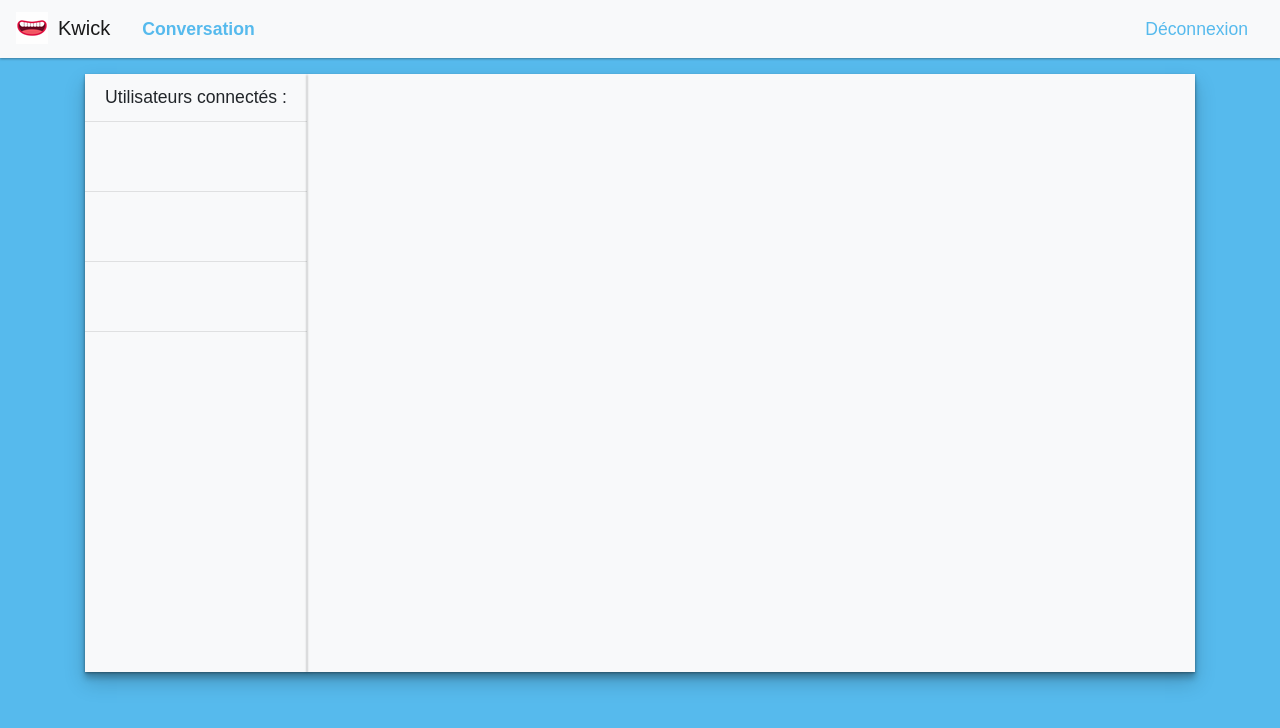
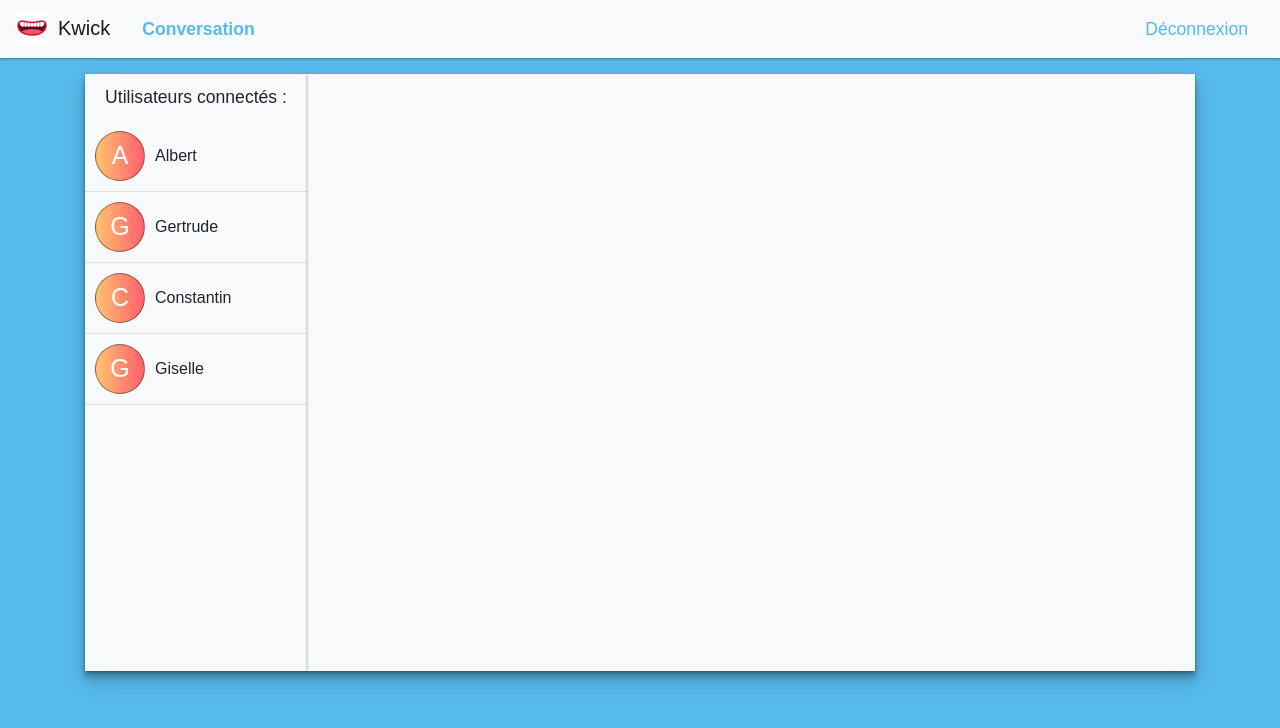
Before and after one commit to Viliprant/Kwick, a React (Create React App) app: page /chat in a window 1280 px wide. Shown: the top 728 px of the page. Built offline with nearby package versions, Linux system fonts and the light colour scheme.

Commit message:
listUser dynamic with map function

```diff
--- a/src/Components/ListUsers.js
+++ b/src/Components/ListUsers.js
@@ -2,17 +2,30 @@ import React from 'react';
 
 import '../ComponentsCSS/listUsers.css';
 
-function Users(props){
+function User(props){
     return(
         <>
             <div className="wrapper-user">
-
+                <div className="profil-user">
+                    <span>{props.username[0]}</span>
+                </div>
+                <div className="infos-user">
+                    <span>{props.username}</span>
+                </div>
             </div>
         </>
     )
 }
 
 class ListUsers extends React.Component{
+
+    constructor(props){
+        super(props);
+        this.state = {
+            listLoggedUsers: [{id:1,username: "Albert"}, {id:2,username: "Gertrude"}, {id:3,username: "Constantin"}, {id:4,username: "Giselle"}]
+        }
+    }
+
     render(){
         return(
             <div>
@@ -20,9 +33,9 @@ class ListUsers extends React.Component{
                     <span>Utilisateurs connectés :</span>
                 </div>
                 <div id="wrapper-list-users">
-                    <Users/>
-                    <Users/>
-                    <Users/>
+                    {this.state.listLoggedUsers.map((user) =>
+                        <User key={user.id.toString()} username={user.username} />
+                    )}
                 </div>
             </div>
         )
--- a/src/ComponentsCSS/listUsers.css
+++ b/src/ComponentsCSS/listUsers.css
@@ -2,7 +2,6 @@
     text-align: center;
     font-size: 1.10rem;
     padding: 10px 5px;
-    border-bottom: 1px solid rgba(0,0,0,0.10);
 }
 
 #wrapper-list-users{
@@ -14,4 +13,31 @@
     min-height: 70px;
     width: 100%;
     border-bottom: 1px solid rgba(0,0,0,0.10);
+    display: flex;
+    flex-direction: row;
+    align-items: center;
+    padding: 10px;
 }
+
+.profil-user{
+    border: 1px solid rgba(0,0,0,0.40);
+    border-radius: 50%;
+    width: 50px;
+    height: 50px;
+    display: flex;
+    flex-direction: row;
+    align-items: center;
+    justify-content: center;
+    font-size: 25px;
+    color: white;
+    background: #FF5F6D;  /* fallback for old browsers */
+background: -webkit-linear-gradient(to right, #FFC371, #FF5F6D);  /* Chrome 10-25, Safari 5.1-6 */
+background: linear-gradient(to right, #FFC371, #FF5F6D); /* W3C, IE 10+/ Edge, Firefox 16+, Chrome 26+, Opera 12+, Safari 7+ */
+
+
+
+}
+
+.infos-user{
+    padding: 0 10px;
+}
```
